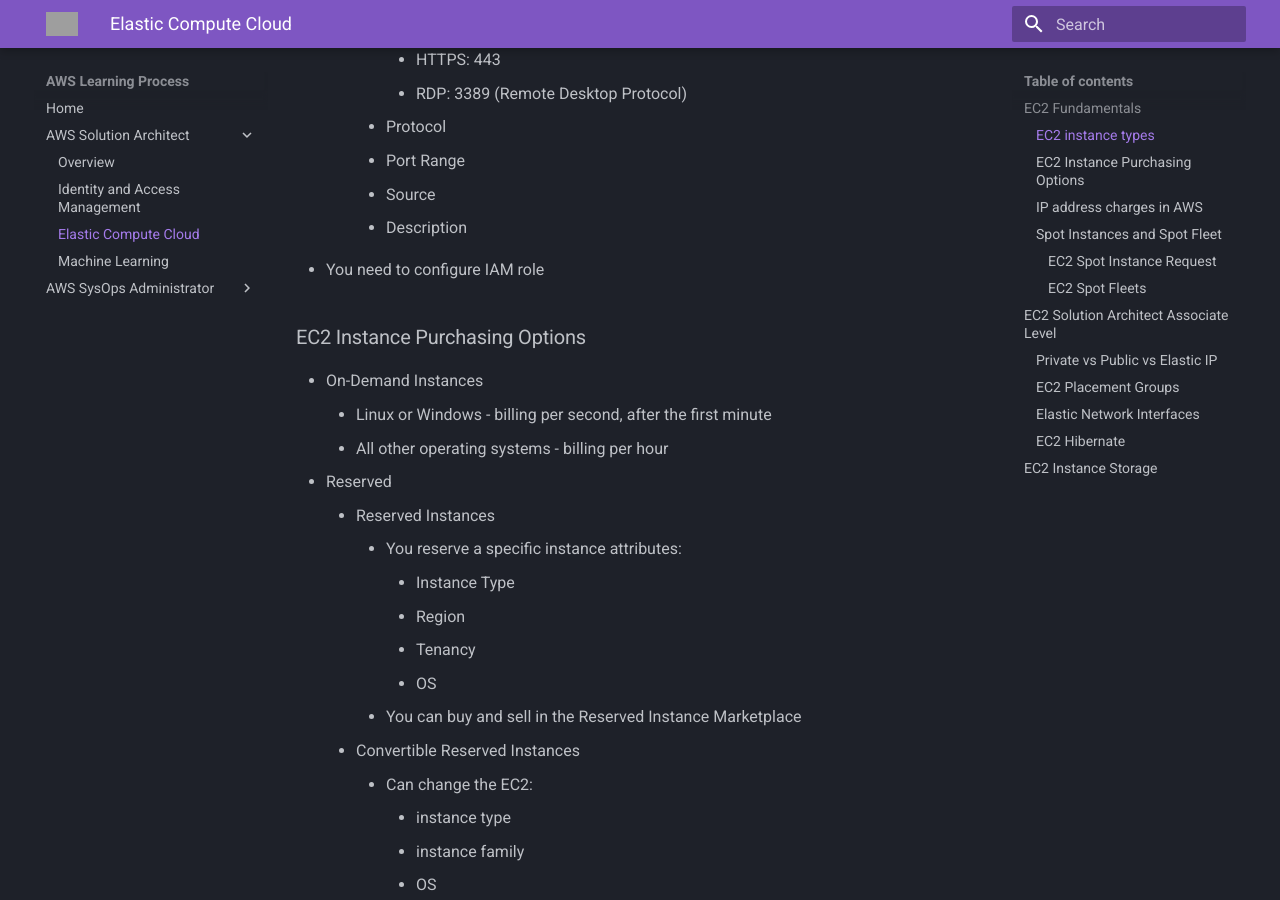
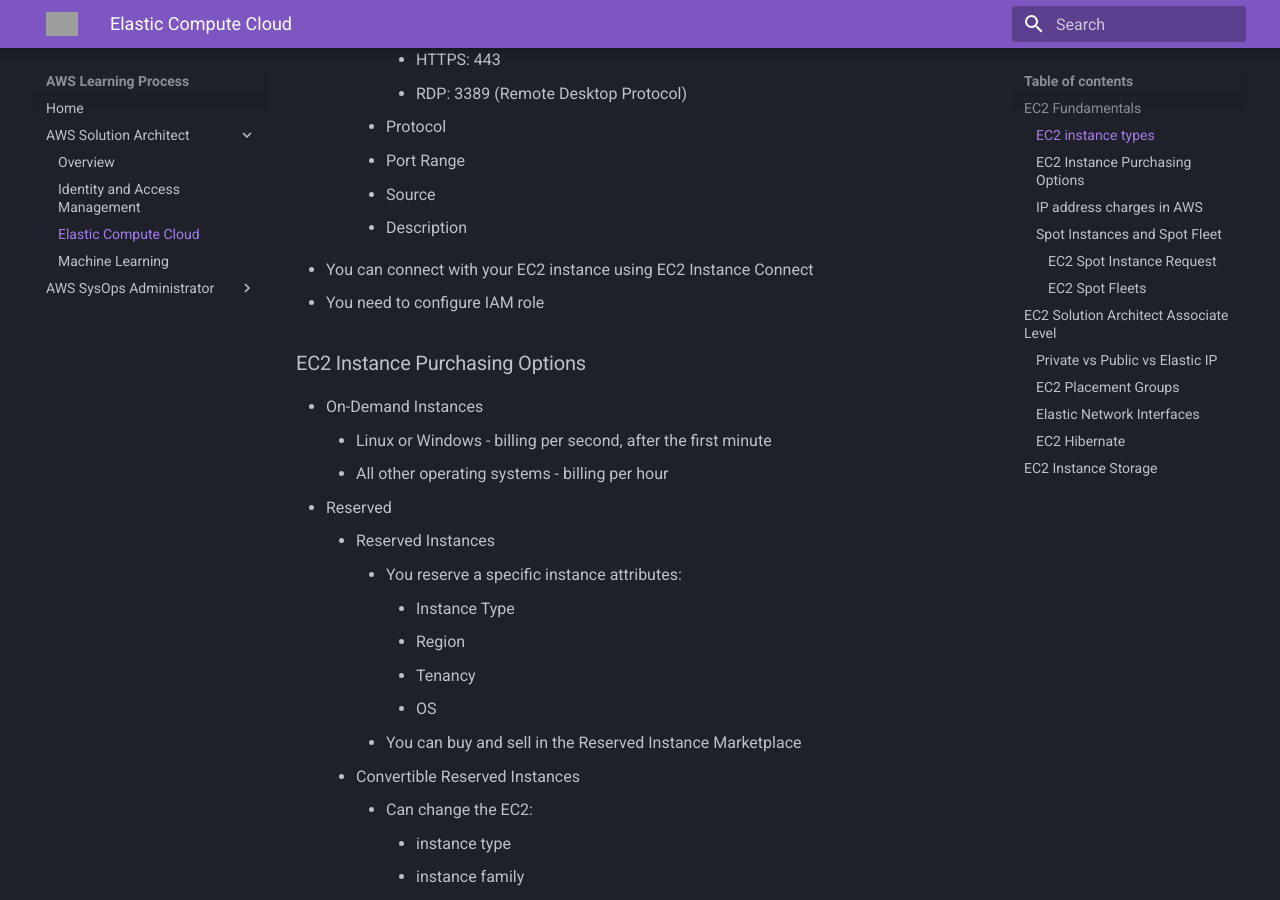
Before and after one commit to janobourian/aws, an MkDocs documentation site: the page built from docs/solution_architect/ec2.md, in a window 1280 px wide and 900 px high, scrolled down 3838 px. Built offline with MkDocs 1.6.1 and Material for MkDocs 9.7.7, drawn with Linux system fonts in a browser that asks for light colours; grey boxes are pictures that could not be loaded.

Commit message:
add: information about ec2 instances

```diff
--- a/docs/solution_architect/ec2.md
+++ b/docs/solution_architect/ec2.md
@@ -132,6 +132,7 @@ echo "<h1>Hello world from $(hostname -f)</h1>" > /var/www/html/index.html
         * Source
         * Description
 
+* You can connect with your EC2 instance using EC2 Instance Connect
 * You need to configure IAM role
 
 ### EC2 Instance Purchasing Options
```
